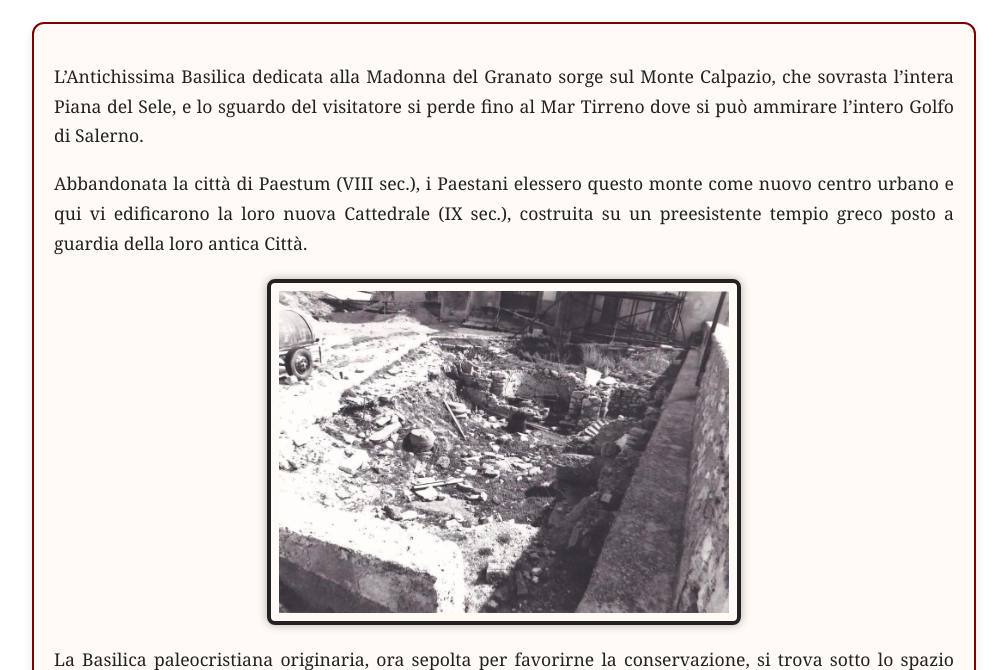
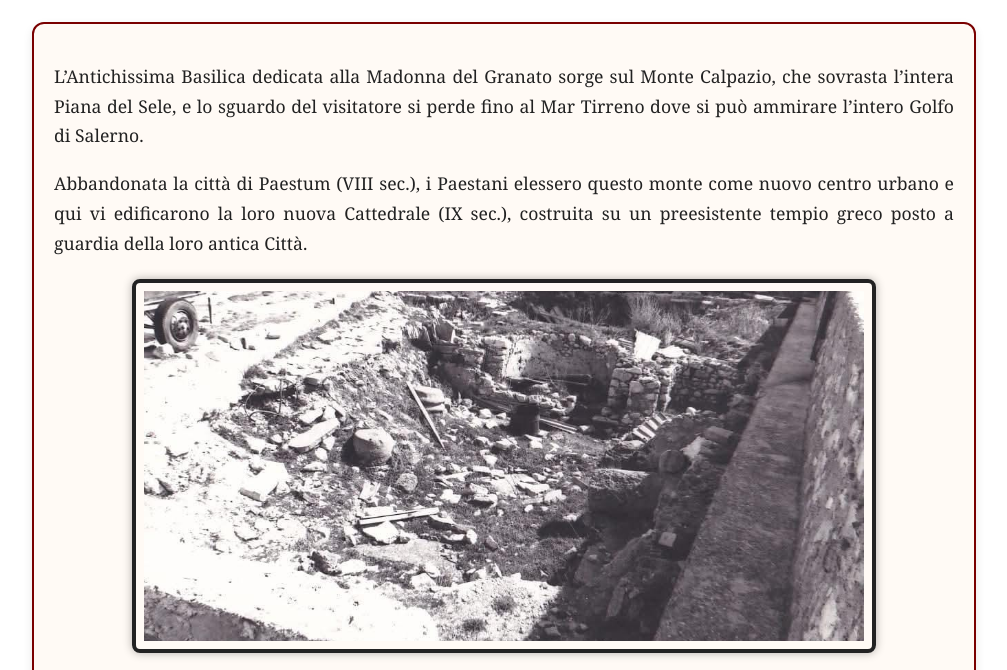
Before and after one commit to cosimocamp/PERCORSO_MUSEALE, a website: page TAPPA_1/index.html in a window 1280 px wide. Shown: the part 269-939 px from the top of the page, without its empty margins (136-1143 px from the left). Drawn offline with Linux system fonts and the light colour scheme.

Commit message:
Aggiornamento

```diff
--- a/TAPPA_1/style.css
+++ b/TAPPA_1/style.css
@@ -100,8 +100,8 @@
 
 .inline-img {
     display: block;
-    width: 70%;
-    max-width: 50%;
+    width: 90%;
+    max-width: 80%;
     max-height: 350px;
     object-fit: cover;
 
```
